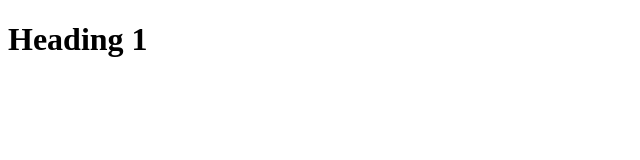
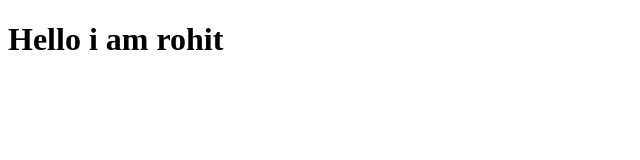
Before and after one commit to rohitgummala25-coder/Index.html, a plain HTML site: page Index.html in a window 1280 px wide. Shown: the whole page, without its empty margins (0-640 px from the left). Drawn offline with Linux system fonts and the light colour scheme.

Commit message:
Update Index.html

```diff
--- a/Index.html
+++ b/Index.html
@@ -10,7 +10,7 @@
 
 <body>
 
-<h1>Heading 1</h1>
+<h1>Hello i am rohit </h1>
 
 
 
```
